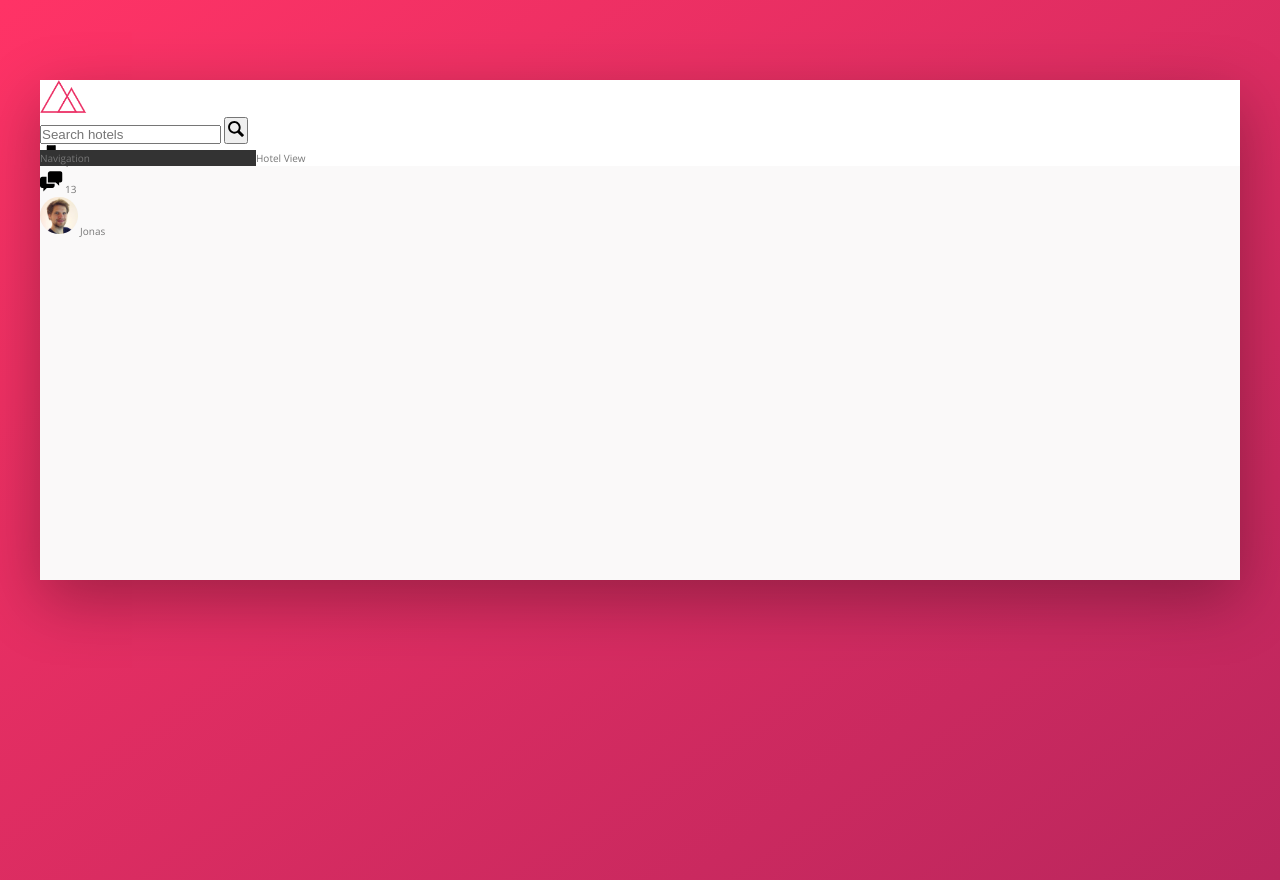
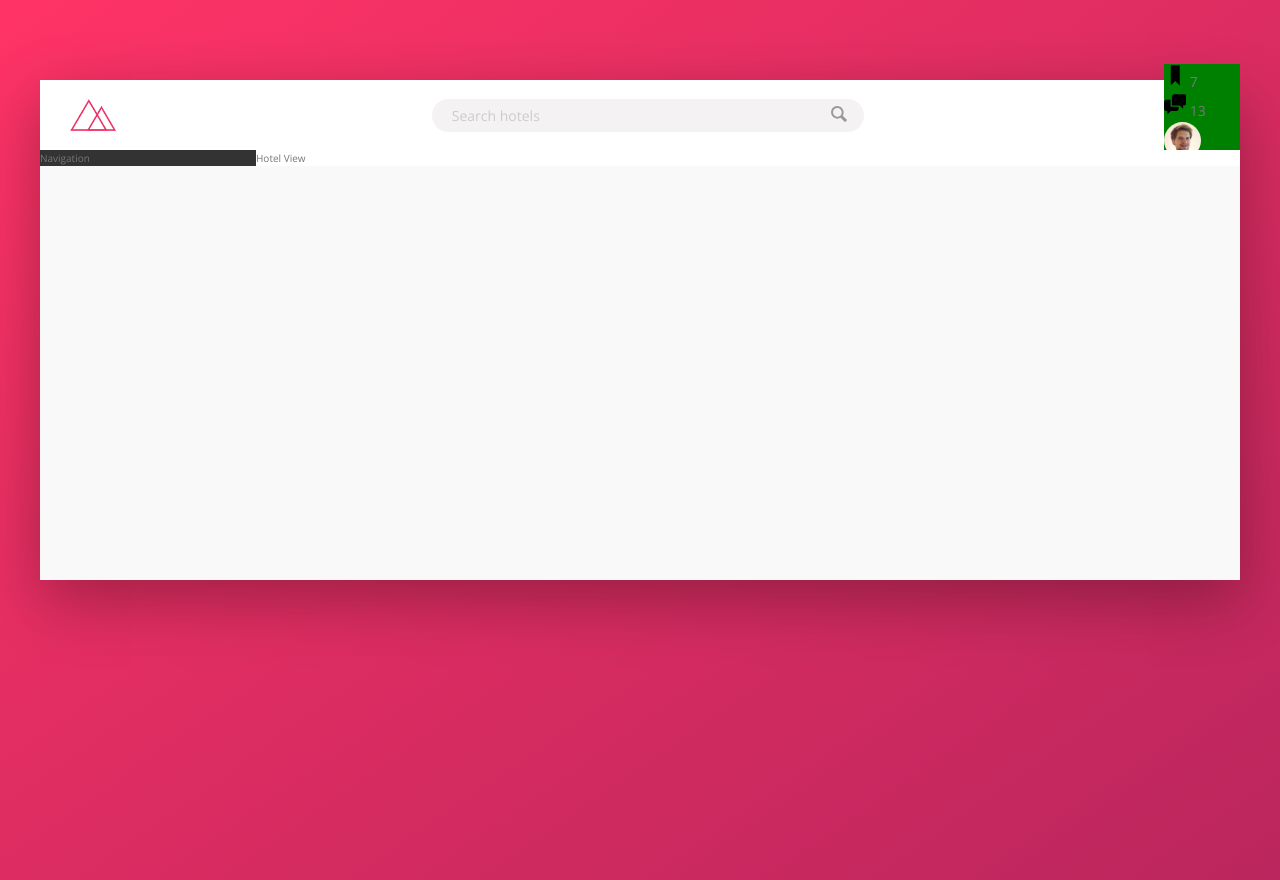
Before and after one commit to tsirianni/trillo-website-page, a website: page index.html in a window 1280 px wide. Drawn offline with nearby package versions, Linux system fonts and the light colour scheme.

Commit message:
Adjusted search bar

```diff
--- a/scss/components/_components.scss
+++ b/scss/components/_components.scss
@@ -1,28 +1,70 @@
 // Main logo
 .logo {
   height: 3.25rem;
-
+  margin-left: 3rem;
 }
 
 // Search box
 .search {
+  flex: 0 0 40%;
+  display: flex;
+  align-items: center;
+  justify-content: center;
+
   &__input {
+    font-family: inherit;
+    font-size: inherit;
+    background-color: $grey-light-2;
+    border: none;
+    color: inherit;
+    padding: .7rem 2rem;
+    border-radius: 10rem;
+    width: 90%;
+    transition: all .2s;
+    margin-right: -3.5rem;
 
+    &:focus {
+      outline: none;
+      width: 100%;
+      background-color: $grey-light-3;
+    }
+
+    &::-webkit-input-placeholder {
+      font-weight: 100;
+      color: $grey-light-4;
+    }
   }
 
+  &__input:focus + &__button {
+    background-color: $grey-light-3;
+  }
+
+
   &__button {
+    border: none;
+    background-color: $grey-light-2;
 
+    &:focus {
+      outline: none;
+    }
+
+    &:active {
+      transform: translateY(.2rem);
+    }
   }
 
   &__icon {
     height: 2rem;
     width: 2rem;
+    fill: $grey-dark-3;
   }
 }
 
 
 // User navigation
 .user-nav {
+  background-color: green;
+
   &__icon-box {
 
   }
--- /dev/null
+++ b/scss/layouts/_header.scss
@@ -0,0 +1,9 @@
+.header {
+  height: 7rem;
+  background-color: $white;
+  border-bottom: $grey-light-2;
+  display: flex;
+  justify-content: space-between;
+  align-items: center;
+  font-size: 1.4rem;
+}
--- a/scss/layouts/_layout.scss
+++ b/scss/layouts/_layout.scss
@@ -4,12 +4,6 @@
   background-color: $grey-light-1;
   min-height: 50rem;
   box-shadow: $default-shadow;
-}
-
-.header {
-  height: 7rem;
-  background-color: $white;
-  border-bottom: $grey-light-2;
 }
 
 .content {
--- a/scss/main.scss
+++ b/scss/main.scss
@@ -13,3 +13,4 @@
 
 // Layouts
 @import "./layouts/layout";
+@import "./layouts/header";
```
Also changed, not shown: css/style.css.
